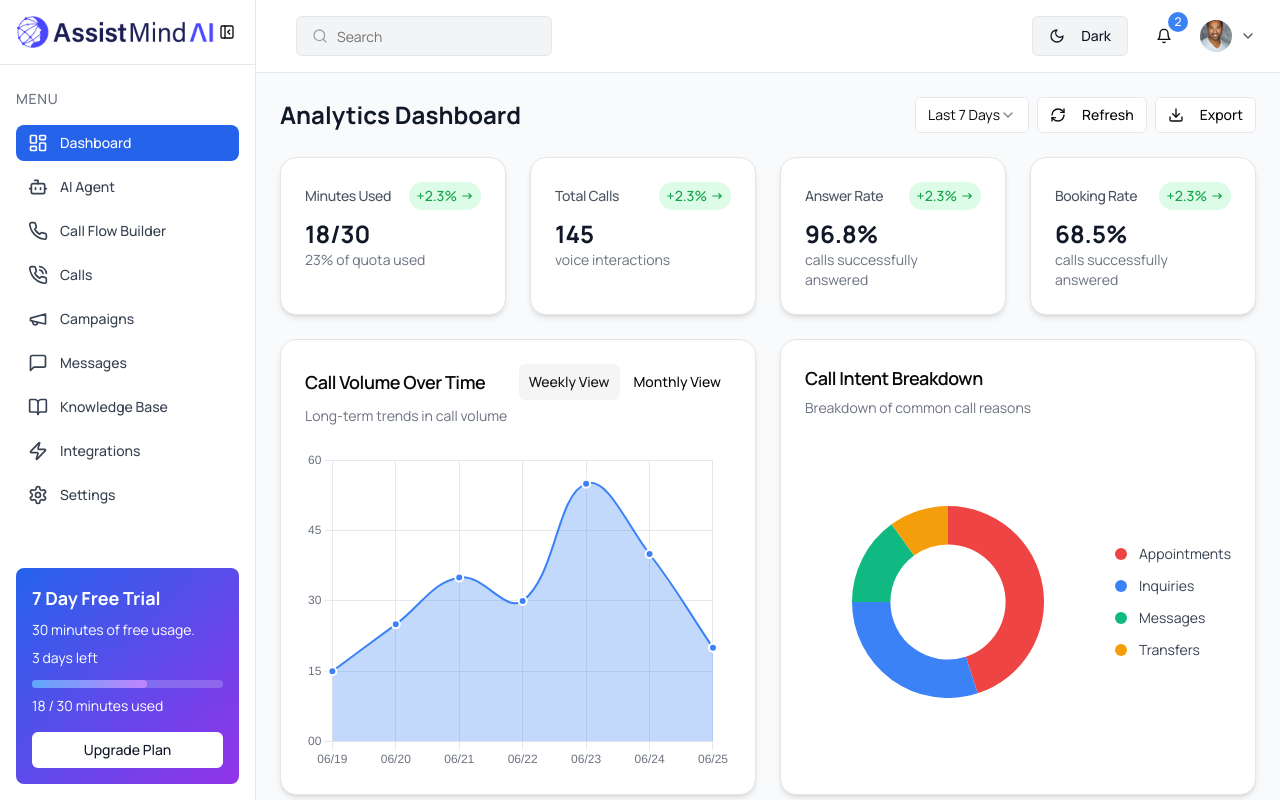
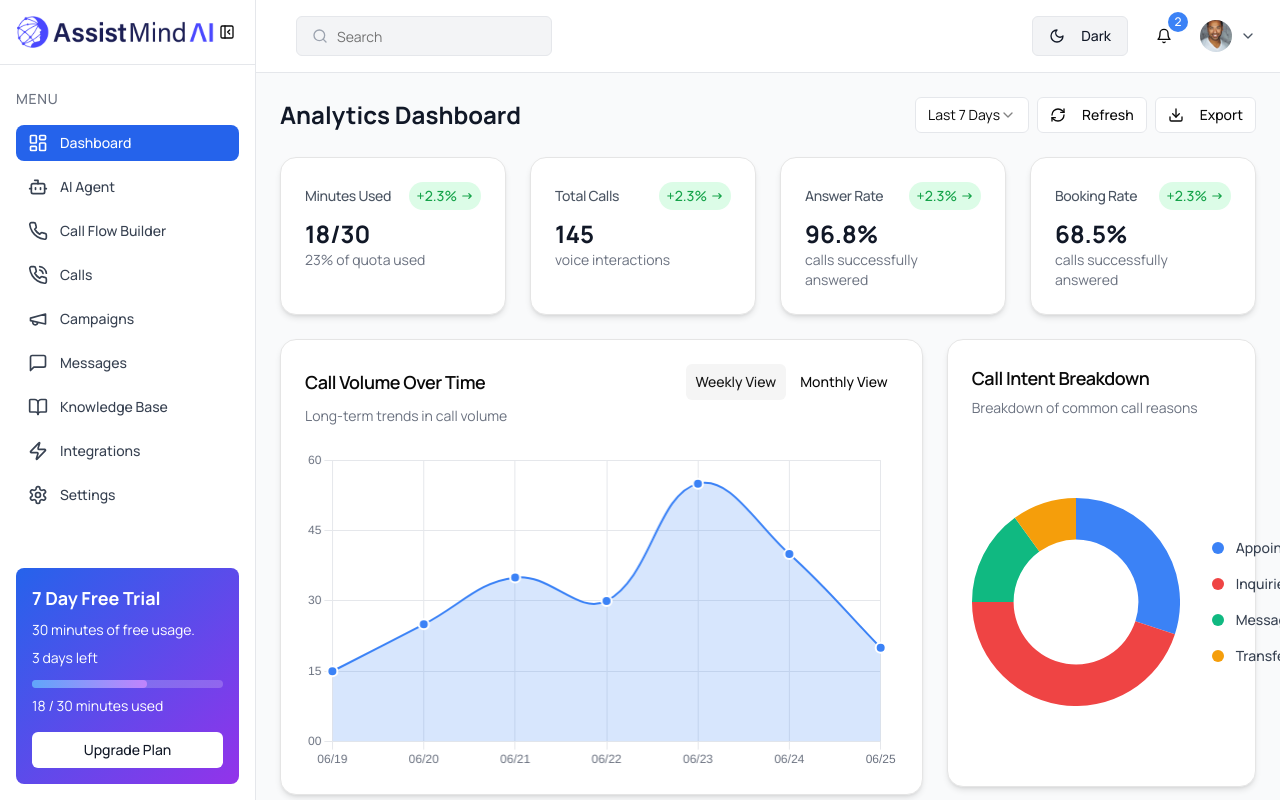
Before and after one commit to highgoal215/AssistMind_VoiceAgent_client, a Next.js app: page /dashboard in a window 1280 px wide. Built offline with nearby package versions, Linux system fonts and the light colour scheme.

Commit message:
feat:update_call volume

```diff
--- a/app/dashboard/page.tsx
+++ b/app/dashboard/page.tsx
@@ -234,7 +234,8 @@ export default function DashboardPage() {
 
 
             {/* Charts Grid */}
-            <div className="grid grid-cols-1 lg:grid-cols-2 gap-6">
+            <div className="grid grid-cols-1 lg:grid-cols-3 gap-6">
+              <div className="lg:col-span-2">
                 {/* Call Volume Over Time */}
                 <Card>
                   <CardHeader>
@@ -251,7 +252,9 @@ export default function DashboardPage() {
                     <CallVolumeChart timeRange={timeRange} />
                   </CardContent>
                 </Card>
+              </div>
 
+              <div className="lg:col-span-1">
                 {/* Call Intent Breakdown */}
                 <Card>
                   <CardHeader>
@@ -262,7 +265,11 @@ export default function DashboardPage() {
                     <CallIntentChart />
                   </CardContent>
                 </Card>
+              </div>
+            </div>
 
+            {/* Second Row Charts */}
+            <div className="grid grid-cols-1 lg:grid-cols-2 gap-6">
               {/* Call Activity */}
               <Card>
                 <CardHeader>
--- a/components/CallIntentChart.tsx
+++ b/components/CallIntentChart.tsx
@@ -20,10 +20,10 @@ const CallIntentChart = () => {
     labels: ['Appointments', 'Inquiries', 'Messages', 'Transfers'],
     datasets: [
       {
-        data: [45, 30, 15, 10],
+        data: [30, 45, 15, 10],
         backgroundColor: [
-          '#EF4444', // Red for Appointments (45%)
-          '#3B82F6', // Blue for Inquiries (30%)
+          '#3B82F6', // Blue for Appointments (30%)
+          '#EF4444', // Red for Inquiries (45%)
           '#10B981', // Green for Messages (15%)
           '#F59E0B', // Orange for Transfers (10%)
         ],
@@ -71,8 +71,8 @@ const CallIntentChart = () => {
   }
 
   const legendData = [
-    { name: 'Appointments', color: '#EF4444', value: 45, percentage: 45 },
-    { name: 'Inquiries', color: '#3B82F6', value: 30, percentage: 30 },
+    { name: 'Appointments', color: '#3B82F6', value: 30, percentage: 30 },
+    { name: 'Inquiries', color: '#EF4444', value: 45, percentage: 45 },
     { name: 'Messages', color: '#10B981', value: 15, percentage: 15 },
     { name: 'Transfers', color: '#F59E0B', value: 10, percentage: 10 },
   ]
@@ -80,20 +80,20 @@ const CallIntentChart = () => {
   return (
     <div className="flex items-center justify-between h-64 lg:h-80">
       <div className="flex-1 flex justify-center">
-        <div className="w-48 h-48">
+        <div className="w-52 h-52">
           <Doughnut data={data} options={options as any} />
         </div>
       </div>
 
       {/* Legend */}
-      <div className="flex-shrink-0 ml-6 space-y-3">
+      <div className="flex-shrink-0 ml-8 space-y-4">
         {legendData.map((item, index) => (
           <div key={index} className="flex items-center space-x-3 text-sm">
             <div
               className="w-3 h-3 rounded-full"
               style={{ backgroundColor: item.color }}
             />
-            <span className="text-gray-700">{item.name}</span>
+            <span className="text-gray-700 font-medium">{item.name}</span>
           </div>
         ))}
       </div>
--- a/components/CallVolumeChart.tsx
+++ b/components/CallVolumeChart.tsx
@@ -37,15 +37,15 @@ const CallVolumeChart = ({ timeRange }: CallVolumeChartProps) => {
         label: 'Call Volume',
         data: [15, 25, 35, 30, 55, 40, 20],
         borderColor: '#3B82F6',
-        backgroundColor: 'rgba(59, 130, 246, 0.3)',
+        backgroundColor: 'rgba(59, 130, 246, 0.2)',
         borderWidth: 2,
         fill: true,
         tension: 0.4,
         pointBackgroundColor: '#3B82F6',
         pointBorderColor: '#ffffff',
         pointBorderWidth: 2,
-        pointRadius: 4,
-        pointHoverRadius: 5,
+        pointRadius: 5,
+        pointHoverRadius: 6,
         pointHoverBackgroundColor: '#3B82F6',
         pointHoverBorderColor: '#ffffff',
         pointHoverBorderWidth: 2,
@@ -119,7 +119,7 @@ const CallVolumeChart = ({ timeRange }: CallVolumeChartProps) => {
           grid: {
             color: '#E5E7EB',
             borderColor: '#E5E7EB',
-          borderDash: [3, 3],
+            borderDash: [5, 5],
           },
           border: {
             display: false,
```
Lines whose indentation alone changed are shown as unchanged.
